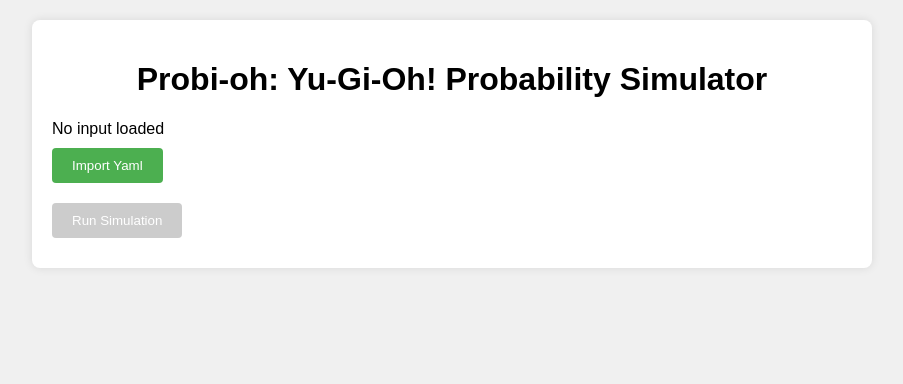
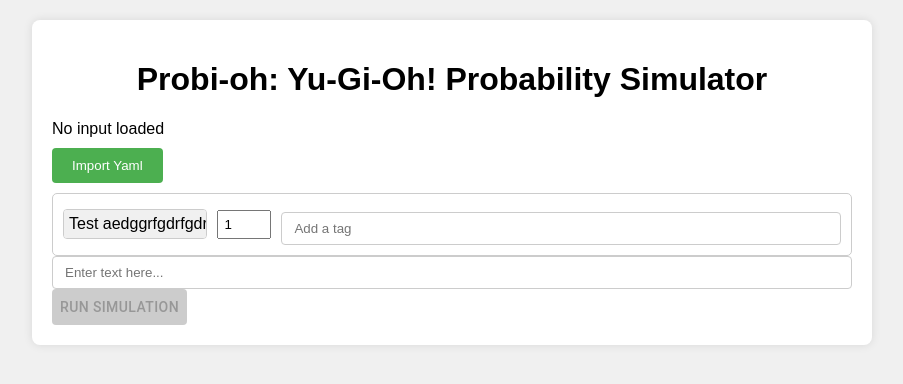
Before and after one commit to CodeFatherG/probi-oh, a React app: page / in a window 1280 px wide. Shown: the top 384 px of the page, without its empty margins (188-1091 px from the left). Built offline with nearby package versions, Linux system fonts and the light colour scheme.

Commit message:
Modernise the react FC declaration so I don't look like a noob

```diff
--- a/src/App.tsx
+++ b/src/App.tsx
@@ -12,14 +12,15 @@ import { YamlManager } from './utils/yaml-manager';
 import ReportDisplay from './components/ReportDisplay';
 import { useSimulationInputLocalStorage } from './components/InputStorage';
 import InputDisplay from './components/InputDisplay';
+import FlexibleTextBox from './components/FlexibleTextBox';
+import CardComponent from './components/CardComponent';
 
-const App: React.FC = () => {
+const App = () => {
     const [isSimulationRunning, setIsSimulationRunning] = useState(false);
     const [progress, setProgress] = useState(0);
     const [result, setResult] = useState<string | null>(null);
     const [reportData, setReportData] = useState<Report[]>([]);
     const [simulationInput, setSimulationInput] = useSimulationInputLocalStorage(null);
-    const [error, setError] = useState<string | null>(null);
     const [isReportVisible, setIsReportVisible] = useState<boolean>(false);
 
     const handleYamlUpload = async (file: File) => {
@@ -27,10 +28,8 @@ const App: React.FC = () => {
             const yamlManager = YamlManager.getInstance();
             const input = await yamlManager.loadFromYamlFile(file);
             setSimulationInput(input);
-            setError(null);
             console.log('File loaded successfully:', input);
         } catch (err) {
-            setError(`Error loading file: ${(err as Error).message}`);
             console.error('Error loading file:', err);
         }
     };
@@ -64,14 +63,12 @@ const App: React.FC = () => {
     const runSimulation = async () => {
         if (!simulationInput) {
             console.error('Simulation input not set');
-            setError('Simulation input not set');
             return;
         }
 
         setProgress(0);
         setResult(null);
         setIsSimulationRunning(true);
-        setError(null);
 
         try {
             const deck = new Deck(simulationInput.deck);
@@ -91,7 +88,6 @@ const App: React.FC = () => {
 
             console.log(`Simulation complete. Maximum success probability: ${(maxProbability * 100).toFixed(2)}%`);
         } catch (err) {
-            setError(`Error running simulation: ${(err as Error).message}`);
             console.error('Error running simulation:', err);
         } finally {
             setIsSimulationRunning(false);
@@ -113,7 +109,8 @@ const App: React.FC = () => {
 
             <InputDisplay input={simulationInput} />
             <FileInput onFileUpload={handleYamlUpload} acceptedExtensions={[".yaml", ".yml"]} importPrompt="Import Yaml" />
-
+            <CardComponent />
+            <FlexibleTextBox />
             <SimulationRunner onRun={runSimulation} disabled={!simulationInput || isSimulationRunning} />
             {isSimulationRunning && <ProgressBar progress={progress} />}
             {result && <ResultDisplay result={result} />}
--- a/src/components/CardComponent.tsx
+++ b/src/components/CardComponent.tsx
@@ -1,7 +1,7 @@
 import React, { useState } from 'react';
 import TagBox from './TagBox';
 
-const CardComponent: React.FC = () => {
+const CardComponent = () => {
     const [name] = useState<string>('Test aedggrfgdrfgdrtfgdtrh');
     const [quantity, setQuantity] = useState<number>(1);
 
--- a/src/components/FileInput.tsx
+++ b/src/components/FileInput.tsx
@@ -6,7 +6,7 @@ interface FileInputProps {
     importPrompt: string;
 }
 
-const FileInput: React.FC<FileInputProps> = ({ onFileUpload, acceptedExtensions = [".yml", ".yaml"], importPrompt = "Import YAML" }) => {
+const FileInput = ({ onFileUpload, acceptedExtensions = [".yml", ".yaml"], importPrompt = "Import YAML" }: FileInputProps) => {
     const [fileName, setFileName] = useState<string>('');
     const fileInputRef = useRef<HTMLInputElement>(null);
 
--- a/src/components/FlexibleTextBox.tsx
+++ b/src/components/FlexibleTextBox.tsx
@@ -8,12 +8,12 @@ interface FlexibleTextBoxProps {
     style?: React.CSSProperties;
 }
 
-const FlexibleTextBox: React.FC<FlexibleTextBoxProps> = ({
+const FlexibleTextBox = ({
     onChange,
     onComplete,
     placeholder = "Enter text here...",
     style = {}
-}) => {
+}: FlexibleTextBoxProps) => {
     const [value, setValue] = useState<string>('');
 
     const handleChange = (event: React.ChangeEvent<HTMLInputElement>) => {
--- a/src/components/InputDisplay.tsx
+++ b/src/components/InputDisplay.tsx
@@ -35,7 +35,7 @@ class ErrorBoundary extends Component<{ children: ReactNode }, ErrorBoundaryStat
     }
 }
 
-const InputDisplay: React.FC<InputDisplayProps> = ({ input }) => {
+const InputDisplay = ({ input }: InputDisplayProps) => {
     if (!input) {
         return <div>No input loaded</div>;
     }
--- a/src/components/ProgressBar.tsx
+++ b/src/components/ProgressBar.tsx
@@ -4,7 +4,7 @@ interface ProgressBarProps {
     progress: number;
 }
 
-const ProgressBar: React.FC<ProgressBarProps> = ({ progress }) => {
+const ProgressBar = ({ progress }: ProgressBarProps) => {
     return (
         <div id="progressBarContainer">
             <div id="progressBar" style={{ width: `${progress}%` }}></div>
--- a/src/components/ReportDisplay.tsx
+++ b/src/components/ReportDisplay.tsx
@@ -5,7 +5,7 @@ interface ReportDisplayProps {
     reports: Report[];
 }
 
-const ReportDisplay: React.FC<ReportDisplayProps> = ({ reports }) => {
+const ReportDisplay = ({ reports }: ReportDisplayProps) => {
     return (
         <div className="report-container">
             {reports.map((report, index) => (
--- a/src/components/ReportToggle.tsx
+++ b/src/components/ReportToggle.tsx
@@ -5,7 +5,7 @@ interface ReportToggleProps {
     isVisible: boolean;
 }
 
-const ReportToggle: React.FC<ReportToggleProps> = ({ onToggle, isVisible }) => {
+const ReportToggle = ({ onToggle, isVisible }: ReportToggleProps) => {
     return (
         <button onClick={onToggle}>
             {isVisible ? 'Hide Report' : 'Show Report'}
--- a/src/components/ResultDisplay.tsx
+++ b/src/components/ResultDisplay.tsx
@@ -4,7 +4,7 @@ interface ResultDisplayProps {
     result: string;
 }
 
-const ResultDisplay: React.FC<ResultDisplayProps> = ({ result }) => {
+const ResultDisplay = ({ result }: ResultDisplayProps) => {
     return (
         <div id="result">
             {result}
--- a/src/components/SimulationRunner.tsx
+++ b/src/components/SimulationRunner.tsx
@@ -1,15 +1,16 @@
 import React from 'react';
+import Button from '@mui/material/Button';
 
 interface SimulationRunnerProps {
     onRun: () => void;
     disabled: boolean;
 }
 
-const SimulationRunner: React.FC<SimulationRunnerProps> = ({ onRun, disabled }) => {
+const SimulationRunner = ({ onRun, disabled }: SimulationRunnerProps) => {
     return (
-        <button onClick={onRun} disabled={disabled}>
+        <Button onClick={onRun} disabled={disabled}>
             Run Simulation
-        </button>
+        </Button>
     );
 };
 
--- a/src/components/TagBox.tsx
+++ b/src/components/TagBox.tsx
@@ -2,7 +2,7 @@ import React, { useState } from 'react';
 import { Box, Chip, Stack } from '@mui/material';
 import FlexibleTextBox from './FlexibleTextBox';
 
-const TagBox: React.FC = () => {
+const TagBox = () => {
     const [tags, setTags] = useState<string[]>([]);
 
     const handleFlexibleInputComplete = (value: string) => {
```
